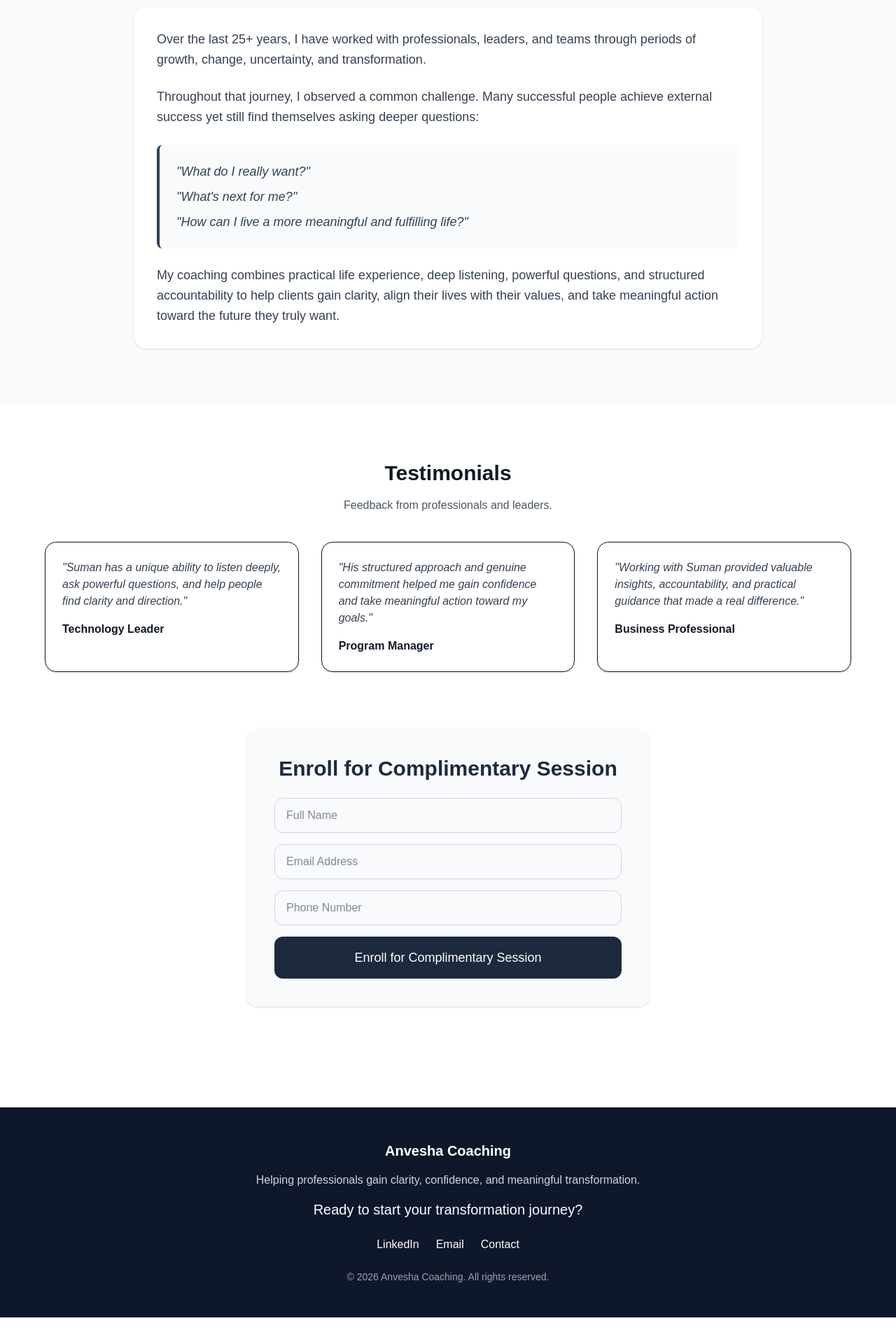
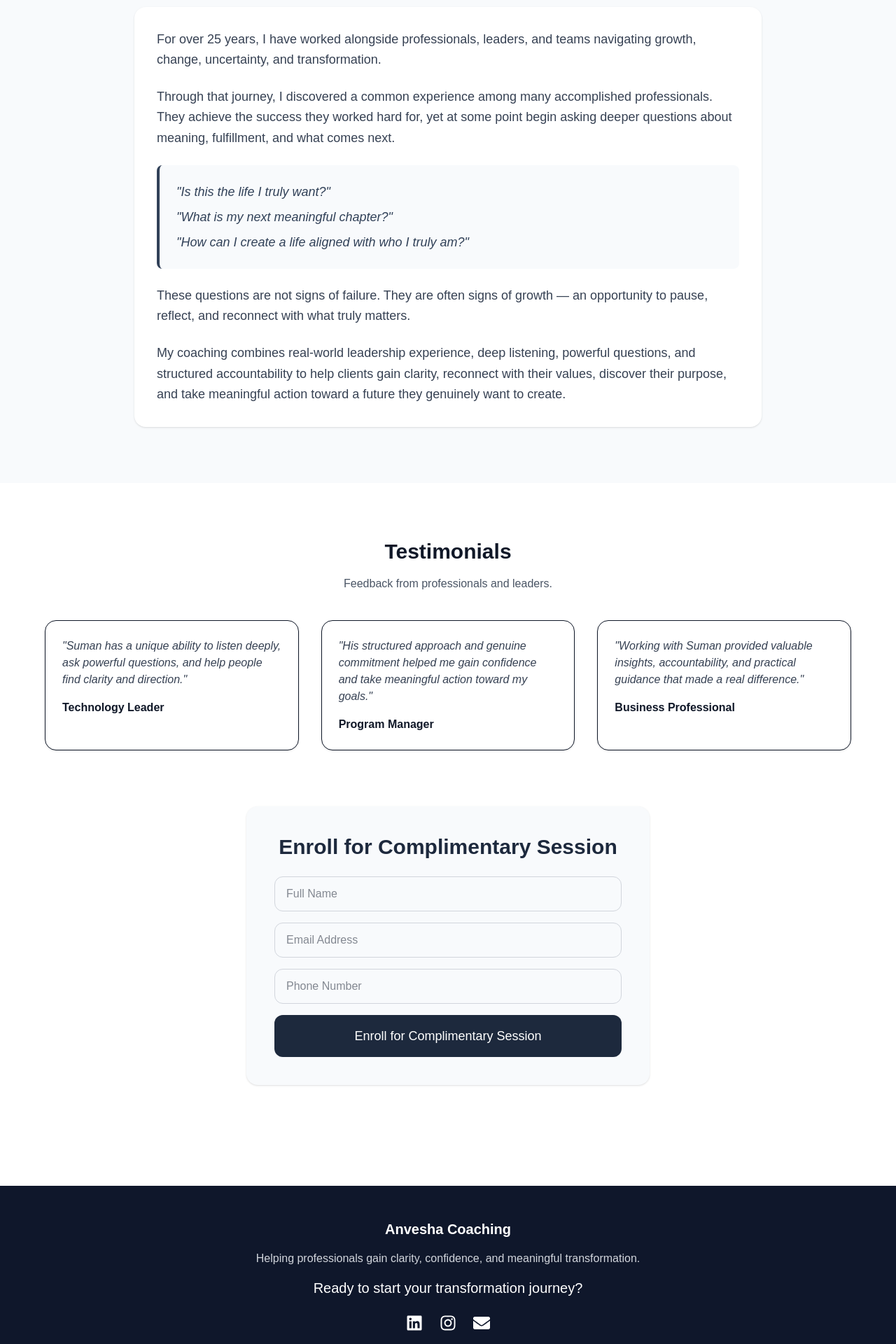
Before and after one commit to sumankchandra/coaching-webapp, a Next.js app: page / in a window 1280 px wide. Shown: the part 2780-4700 px from the top of the page at 70% size. Before the commit the page ends 4662 px from the top, so only its background shows below. Built offline with nearby package versions, Linux system fonts and the light colour scheme; no server answers.

Commit message:
Improve About section messaging for coaching audience

```diff
--- a/app/page.tsx
+++ b/app/page.tsx
@@ -1,8 +1,8 @@
 'use client'
 
 import { useState } from 'react'
+import { FaLinkedin, FaInstagram, FaEnvelope } from 'react-icons/fa'
 import { supabase } from '@/lib/supabase'
-
 export default function Home() {
   const [fullName, setFullName] = useState('')
   const [email, setEmail] = useState('')
@@ -385,43 +385,52 @@ if (!error) {
 <p className="text-2xl font-medium text-center text-slate-800 mb-10 leading-relaxed">
   Hi, I'm Suman.
   <br />
-  I help professionals discover their life purpose,
-align their lives with their values, and create a meaningful next
-chapter filled with clarity, fulfillment, and growth.
+  I help professionals rediscover their purpose, align their lives with
+  their values, and design a meaningful next chapter with clarity,
+  fulfillment, and intention.
 </p>
+
 <div className="bg-white rounded-2xl p-8 shadow-sm">
 
   <p className="text-lg text-gray-700 mb-6 leading-relaxed">
-    Over the last 25+ years, I have worked with professionals,
-    leaders, and teams through periods of growth, change,
-    uncertainty, and transformation.
+    For over 25 years, I have worked alongside professionals, leaders,
+    and teams navigating growth, change, uncertainty, and transformation.
   </p>
 
   <p className="text-lg text-gray-700 mb-6 leading-relaxed">
-    Throughout that journey, I observed a common challenge.
-    Many successful people achieve external success yet still
-    find themselves asking deeper questions:
+    Through that journey, I discovered a common experience among many
+    accomplished professionals. They achieve the success they worked hard
+    for, yet at some point begin asking deeper questions about meaning,
+    fulfillment, and what comes next.
   </p>
 
   <div className="bg-slate-50 border-l-4 border-slate-700 p-6 rounded-lg mb-6">
+
     <p className="italic text-lg text-slate-700 mb-2">
-      "What do I really want?"
+      "Is this the life I truly want?"
     </p>
 
     <p className="italic text-lg text-slate-700 mb-2">
-      "What's next for me?"
+      "What is my next meaningful chapter?"
     </p>
 
     <p className="italic text-lg text-slate-700">
-      "How can I live a more meaningful and fulfilling life?"
+      "How can I create a life aligned with who I truly am?"
     </p>
+
   </div>
 
+  <p className="text-lg text-gray-700 mb-6 leading-relaxed">
+    These questions are not signs of failure. They are often signs of
+    growth — an opportunity to pause, reflect, and reconnect with what
+    truly matters.
+  </p>
+
   <p className="text-lg text-gray-700 leading-relaxed">
-    My coaching combines practical life experience, deep listening,
-    powerful questions, and structured accountability to help
-    clients gain clarity, align their lives with their values,
-    and take meaningful action toward the future they truly want.
+    My coaching combines real-world leadership experience, deep listening,
+    powerful questions, and structured accountability to help clients gain
+    clarity, reconnect with their values, discover their purpose, and take
+    meaningful action toward a future they genuinely want to create.
   </p>
 
 </div>
@@ -575,32 +584,38 @@ chapter filled with clarity, fulfillment, and growth.
 </p>
     <div className="flex justify-center gap-6 mb-6">
 
+
+  {/* LinkedIn */}
 <a
-        href="https://www.linkedin.com/in/sumankchandra"
+  href="https://www.linkedin.com/company/anvesha-coaching-llc/"
   target="_blank"
   rel="noopener noreferrer"
-        className="hover:text-gray-300"
+  className="hover:text-gray-300 transition-colors"
 >
-        LinkedIn
+  <FaLinkedin className="w-6 h-6" />
 </a>
 
+{/* Instagram */}
+<a
+  href="https://www.instagram.com/anveshacoaching"
+  target="_blank"
+  rel="noopener noreferrer"
+  className="hover:text-gray-300 transition-colors"
+>
+  <FaInstagram className="w-6 h-6" />
+</a>
+
+{/* Email */}
 <a
   href="https://mail.google.com/mail/?view=cm&fs=1&to=sumankchandra@gmail.com"
   target="_blank"
   rel="noopener noreferrer"
-  className="hover:text-gray-300"
+  className="hover:text-gray-300 transition-colors"
 >
-  Email
-</a>
-      <a
-        href="#contact"
-        className="hover:text-gray-300"
-      >
-        Contact
+  <FaEnvelope className="w-6 h-6" />
 </a>
 
 </div>
-
     <p className="text-sm text-gray-400">
       © {new Date().getFullYear()} Anvesha Coaching. All rights reserved.
     </p>
```
Lines whose indentation alone changed are shown as unchanged.
